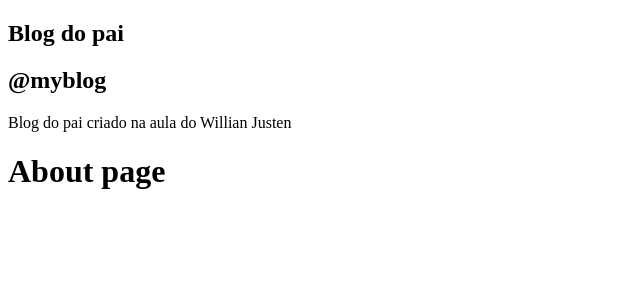
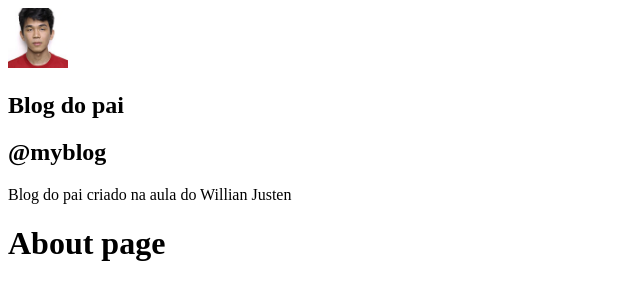
Before and after one commit to guilhermeotsu/gatsby-blog, a Gatsby site: page /about in a window 1280 px wide. Shown: the whole page, without its empty margins (0-640 px from the left). Built offline with nearby package versions, Linux system fonts and the light colour scheme; Gatsby itself is replaced by a stand-in of ours.

Commit message:
Query de imagens

```diff
--- /dev/null
+++ b/src/components/Avatar/index.js
@@ -0,0 +1,30 @@
+'use strict'
+
+import React from 'react'
+import { useStaticQuery, graphql } from 'gatsby'
+import Img from 'gatsby-image'
+
+
+// https://www.gatsbyjs.com/plugins/gatsby-image/
+
+const Avatar = () => {
+  const { avatarImage } = useStaticQuery(
+    graphql`
+      query {
+        avatarImage: file(relativePath: { eq: "profile.png" }) {
+          childImageSharp {
+            fixed(width: 60, height: 60) {
+              # Default, vai criar um efeito de Blur
+              # https://www.gatsbyjs.com/plugins/gatsby-image/#gatsby-transformer-sharp
+              ...GatsbyImageSharpFixed_tracedSVG
+            }
+          }
+        }
+      }
+    `
+  )
+
+  return <Img fixed={avatarImage.childImageSharp.fixed} />
+}
+
+export default Avatar
--- a/src/components/Profile/index.js
+++ b/src/components/Profile/index.js
@@ -2,6 +2,8 @@
 
 import React from "react"
 import { useStaticQuery, graphql } from "gatsby"
+
+import Avatar from './../Avatar'
 
 // Usando Hooks
 const Profile = () => {
@@ -26,6 +28,7 @@ const Profile = () => {
 
   return (
     <div className="Profile-wrapper">
+      <Avatar />
       <h1>{title}</h1>
       <h2>{author}</h2>
       <p>{description}</p>
@@ -33,29 +36,4 @@ const Profile = () => {
   )
 }
 
-// Usando o componente do Gatsby para renderizar
-// const Profile = () => (
-//   <useStaticQuery
-//     query={graphql`
-//       query MySiteMetaData {
-//         site {
-//           siteMetadata {
-//             title
-//             description
-//             author
-//           }
-//         }
-//       }
-//     `}
-
-//     render={({site: { siteMetadata: { title, description, author } } }) => (
-//       <div className="Profile-wrapper">
-//         <h1>{title}</h1>
-//         <h2>{author}</h2>
-//         <p>{description}</p>
-//       </div>
-//     )}
-//   />
-// )
-
 export default Profile
```
Also changed, not shown: src/images/avatar.png (added), src/images/profile.png (added).
